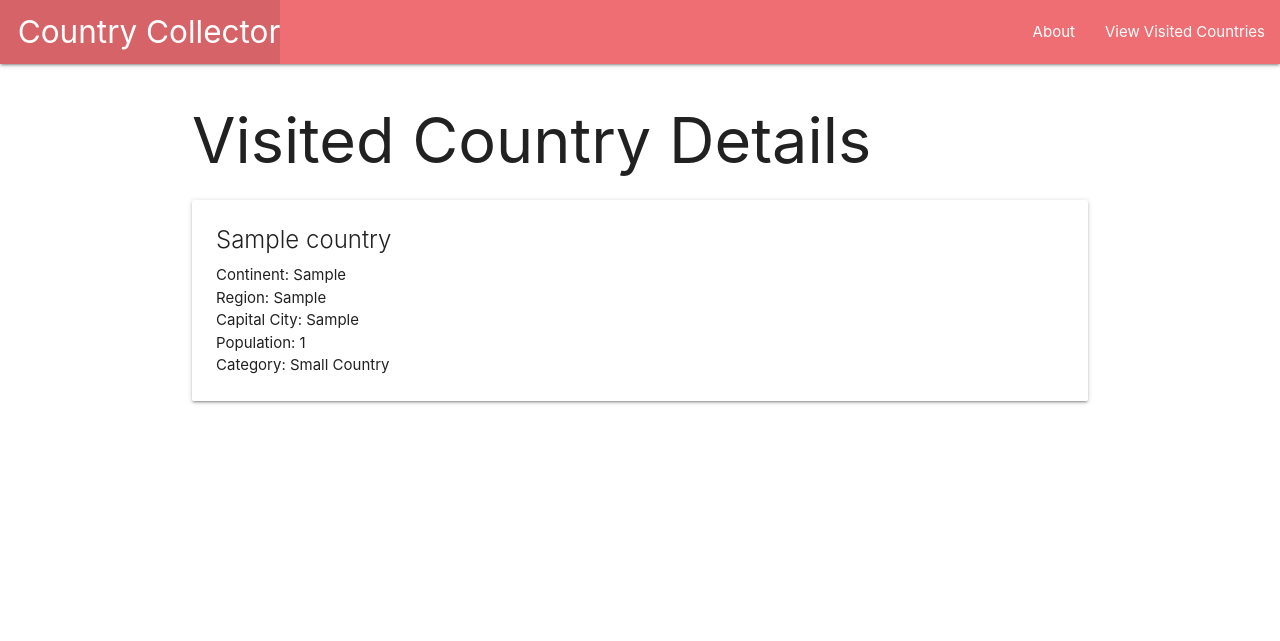
After one commit to marcuswonder/countrycollector, a Django app: page /countries/1/ in a window 1280 px wide. The commit adds this page. Shown: the top 641 px of the page. Run offline with Django 4.2, Linux system fonts and the light colour scheme; tables that the repository leaves empty hold one stand-in row (values such as "Sample post").

Commit message:
Country show page added. Removed hand-coding from index page. End of Django Models lab.

```diff
--- /dev/null
+++ b/main_app/templates/countries/detail.html
@@ -0,0 +1,23 @@
+{% extends 'base.html' %}
+{% block content %}
+
+<h1>Visited Country Details</h1>
+
+<div class="card">
+  <div class="card-content">
+    <span class="card-title">{{ country.name }}</span>
+    <p>Continent: {{ country.continent }}</p>
+    <p>Region: {{ country.region }}</p>
+    <p>Capital City: {{ country.capital_city }}</p>
+    <p>Population: {{ country.population|floatformat:0 }}</p>
+    {% if country.population > 200000000 %}
+        <p>Category: Large Country</p>
+    {% elif country.population > 50000000 %}
+        <p>Category: Large Country</p>
+    {% else %}
+        <p>Category: Small Country</p>
+    {% endif %}
+  </div>
+</div>
+
+{% endblock %}
--- a/main_app/templates/countries/index.html
+++ b/main_app/templates/countries/index.html
@@ -5,6 +5,7 @@
 
 {% for country in countries %}
   <div class="card">
+    <a href="{% url 'detail' country.id %}">
       <div class="card-content">
         <span class="card-title">{{ country.name }}</span>
         <p>Continent: {{ country.continent }}</p>
@@ -19,6 +20,7 @@
           <p>Category: Small Country</p>
         {% endif %}
       </div>
+    </a>
   </div>
 {% endfor %}
 
--- a/main_app/urls.py
+++ b/main_app/urls.py
@@ -5,4 +5,5 @@ urlpatterns = [
     path('', views.home, name='home'),
     path('about/', views.about, name='about'),
     path('countries/', views.countries_index, name='index'),
+    path('countries/<int:country_id>/', views.countries_detail, name='detail'),
 ]
--- a/main_app/views.py
+++ b/main_app/views.py
@@ -13,3 +13,7 @@ def about(request):
 def countries_index(request):
   countries = Country.objects.all()
   return render(request, 'countries/index.html', { 'countries': countries })
+
+def countries_detail(request, country_id):
+  country = Country.objects.get(id=country_id)
+  return render(request, 'countries/detail.html', { 'country': country })
```
Lines whose indentation alone changed are shown as unchanged.
